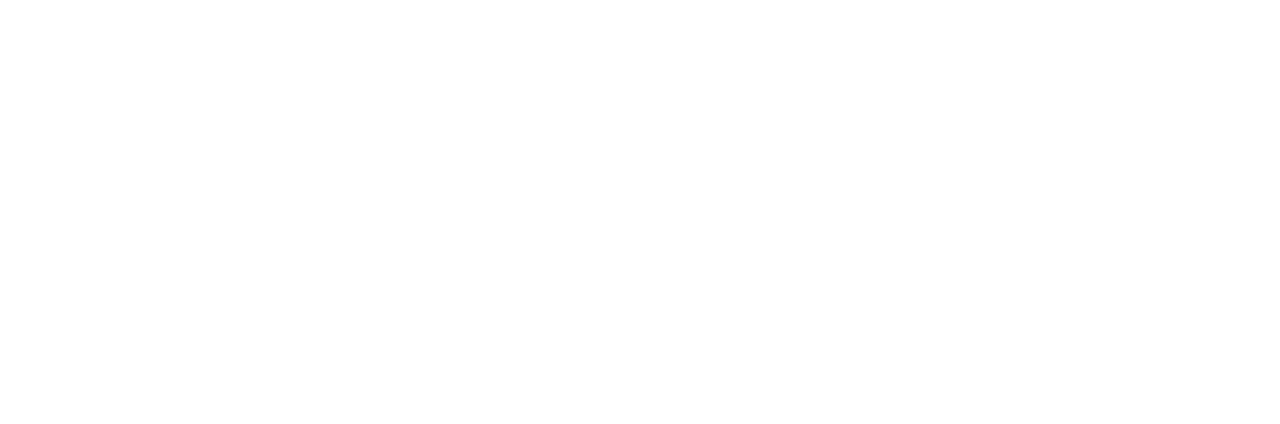
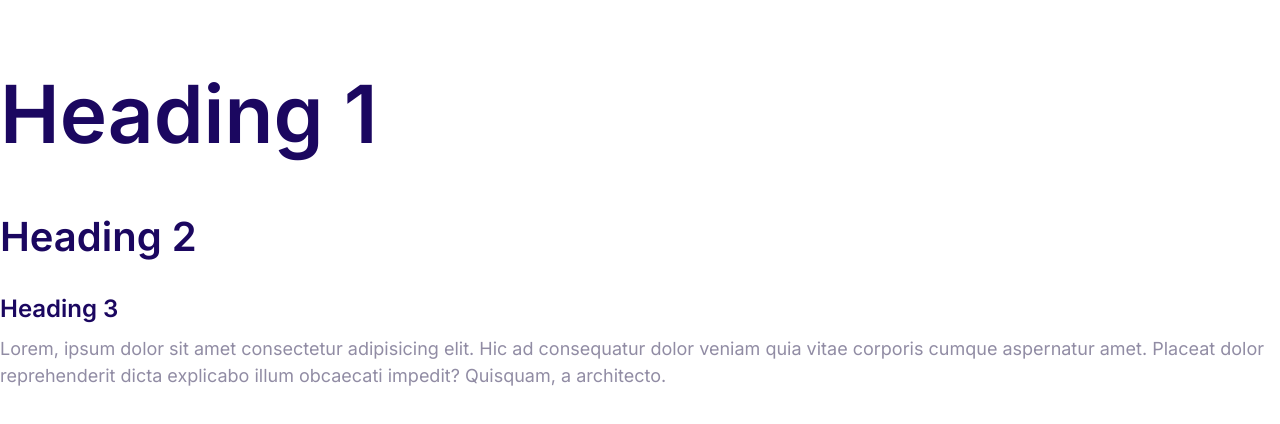
Before and after one commit to svkohler/kohlerify, a plain HTML site: page index.html in a window 1280 px wide. Drawn offline with Linux system fonts and the light colour scheme.

Commit message:
define the styles for the fonts

```diff
--- a/css/styles.css
+++ b/css/styles.css
@@ -7,3 +7,63 @@
   --color-headings: #1b0760;
   --color-body: #918ca4;
 }
+
+html {
+  /* 62.5% of 16px (which is given by the browser when normal font size) leaves us with 10px which is easy to work with (1rem=10px)*/
+  font-size: 62.5%;
+}
+
+body {
+  /* set the font-family on the level of body so that all subsequent elements inherit it */
+  font-family: Inter, Arial, Helvetica, sans-serif;
+  color: var(--color-body); /* structure to access defined variables */
+  font-size: 2.4rem;
+  line-height: 1.5; /* means 1.5 times the current font size */
+}
+
+h1,
+h2,
+h3 {
+  color: var(--color-headings);
+  margin-bottom: 0.8rem;
+}
+
+h1 {
+  /* want to use a relative unit instead of px. Adjusts when user alters browser font size */
+  font-size: 7rem;
+}
+
+h2 {
+  font-size: 4rem;
+}
+
+h3 {
+  font-size: 3rem;
+}
+
+p {
+  margin-top: 0;
+}
+
+/* meadia query for screens which are larger than 1024px */
+@media screen and (min-width: 1024px) {
+  body {
+    font-size: 1.8rem;
+  }
+
+  h1 {
+    font-size: 8rem;
+  }
+
+  h2 {
+    font-size: 4rem;
+  }
+
+  h3 {
+    font-size: 2.4rem;
+  }
+
+  p {
+    margin-top: 0;
+  }
+}
--- a/index.html
+++ b/index.html
@@ -5,10 +5,16 @@
     <meta http-equiv="X-UA-Compatible" content="IE=edge">
     <meta name="viewport" content="width=device-width, initial-scale=1.0">
     <title>Kohlerify</title>
+    <link rel="preconnect" href="https://fonts.googleapis.com">
+    <link rel="preconnect" href="https://fonts.gstatic.com" crossorigin>
+    <link href="https://fonts.googleapis.com/css2?family=Inter:wght@400;600&display=swap" rel="stylesheet">
     <link rel="stylesheet" href="css/normalize.css">
     <link rel="stylesheet" href="css/styles.css">
 </head>
 <body>
-
+    <h1>Heading 1</h1>
+    <h2>Heading 2</h2>
+    <h3>Heading 3</h3>
+    <p>Lorem, ipsum dolor sit amet consectetur adipisicing elit. Hic ad consequatur dolor veniam quia vitae corporis cumque aspernatur amet. Placeat dolor reprehenderit dicta explicabo illum obcaecati impedit? Quisquam, a architecto.</p>
 </body>
 </html>
```
